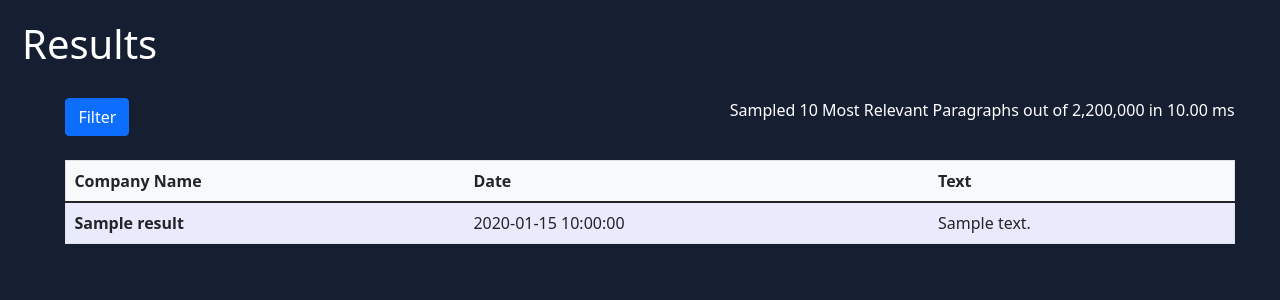
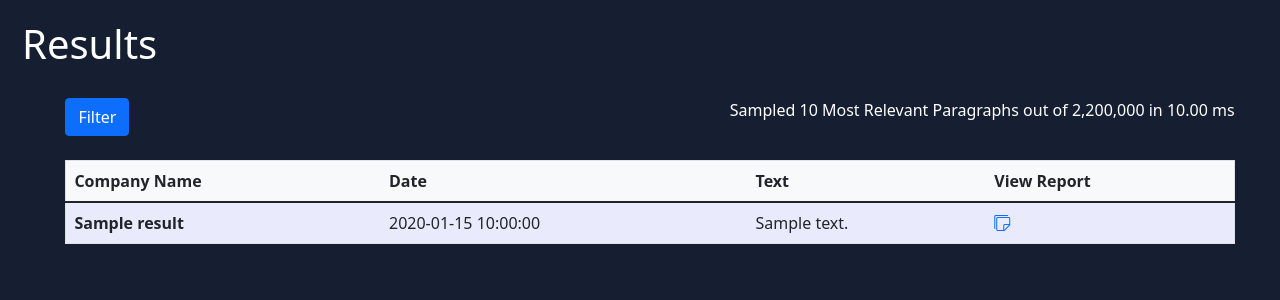
Before and after one commit to redislabs-training/redisfi, a Flask app: template redisfi/web/templates/research/results.html in a window 1280 px wide. Shown: the part 62-362 px from the top of the page. Run offline with Flask 2, Linux system fonts and the light colour scheme; the template is opened without the code that fills it: most values are stand-ins (such as "Sample title", 1, 10 or a date in 2020); some libraries are stand-ins or nearby versions.

Commit message:
add http links to results

```diff
--- a/redisfi/web/templates/base.jinja
+++ b/redisfi/web/templates/base.jinja
@@ -4,6 +4,7 @@
     <meta charset="utf-8">
     <meta name="viewport" content="width=device-width, initial-scale=1">
     <link href="https://cdn.jsdelivr.net/npm/bootstrap@5.1.3/dist/css/bootstrap.min.css" rel="stylesheet" integrity="sha384-1BmE4kWBq78iYhFldvKuhfTAU6auU8tT94WrHftjDbrCEXSU1oBoqyl2QvZ6jIW3" crossorigin="anonymous">
+    <link rel="stylesheet" href="https://cdn.jsdelivr.net/npm/bootstrap-icons@1.8.1/font/bootstrap-icons.css">
     <title>RedisFI</title>
     <style type="text/css">
     .timeframe-selector{ float: right; }
--- a/redisfi/web/templates/research/results.html
+++ b/redisfi/web/templates/research/results.html
@@ -56,6 +56,7 @@
                         <th scope="col">Company Name</th>
                         <th scope="col">Date</th>
                         <th scope="col">Text</th>
+                        <th scope="col">View Report</th>
                       </tr>
                     </thead>
                     <tbody>
@@ -64,6 +65,9 @@
                             <th scope="row">{{result.COMPANY_NAME}}</th>
                             <td>{{result.FILED_DATE}}</td>
                             <td><span>{{result.para_contents}}</span></td>
+                            <td>
+                                <a href="https://sec.gov/Archives/{{result.HTTP_FILE}}" target="_new"><i class="bi bi-stickies"></i></a>
+                            </td>
                         </tr>
                       {% endfor %}
                     </tbody>
```
